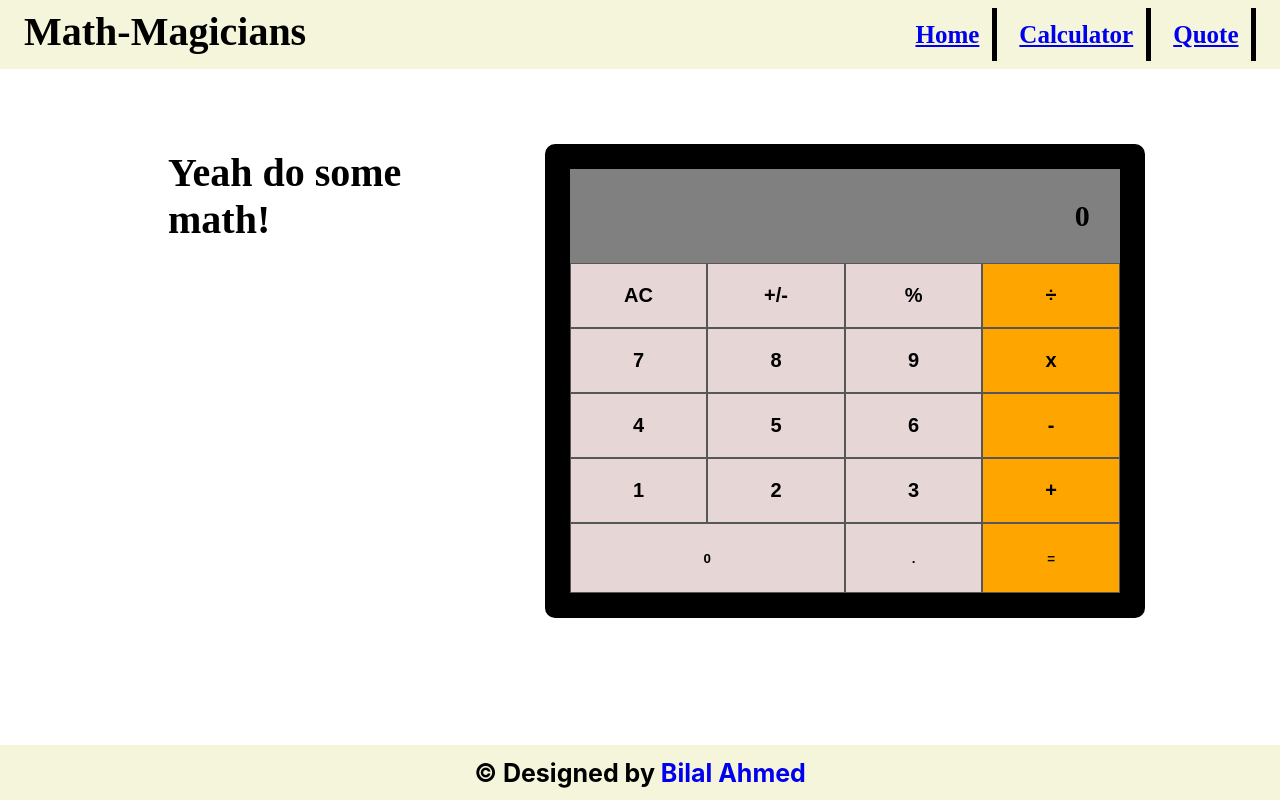
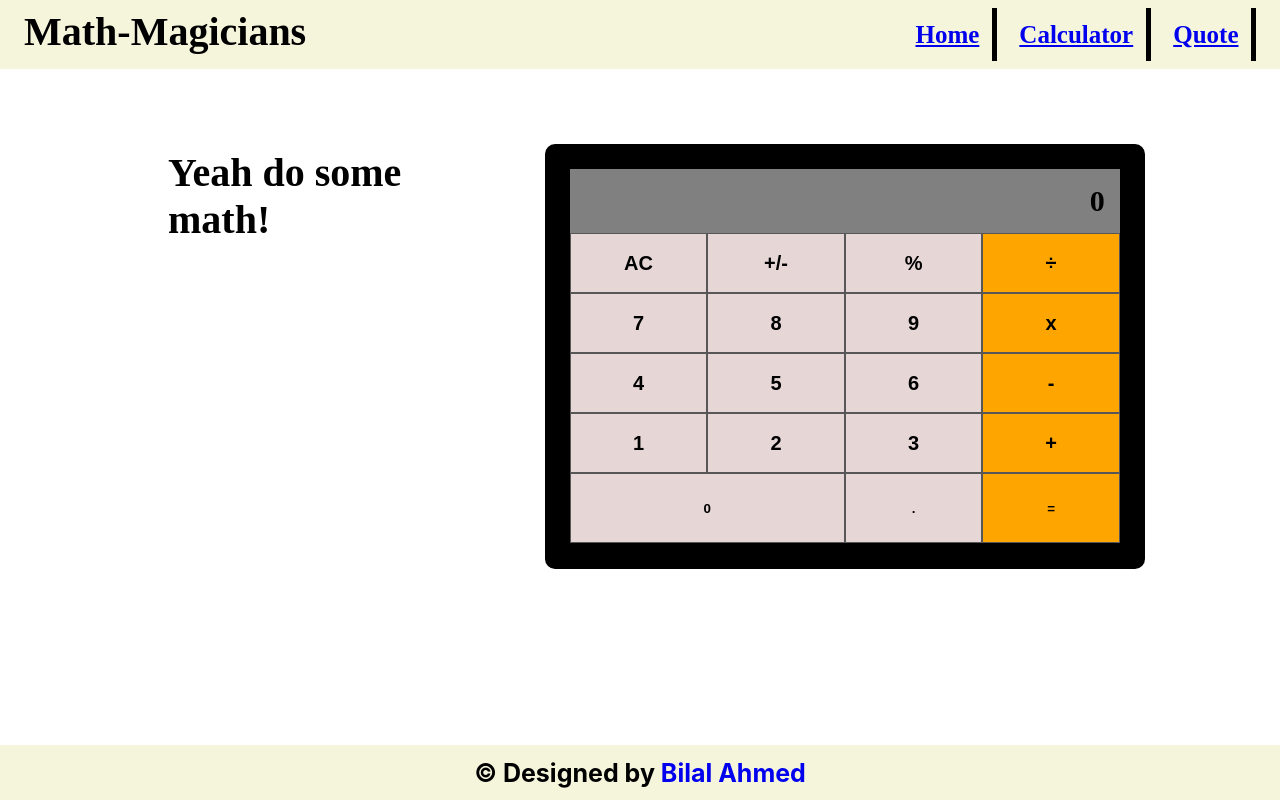
Before and after one commit to bilalrajput09/Math-Magicians, a React (Create React App) app: page /calculator in a window 1280 px wide. Built offline with nearby package versions, Linux system fonts and the light colour scheme.

Commit message:
Fix styling

```diff
--- a/src/Components/Calculator.module.css
+++ b/src/Components/Calculator.module.css
@@ -9,6 +9,7 @@
   justify-content: space-between;
   max-width: 80vw;
   margin: 0 auto;
+  height: 500px;
 }
 
 .calculator_main_container h1 {
@@ -35,10 +36,10 @@
   display: grid;
   grid-template-columns: 1fr 1fr 1fr 1fr;
   grid-template-rows: 1fr 1fr 1fr 1fr;
+  height: 240px;
 }
 
 .calculator_main button {
-  padding: 1em 0.5em;
   font-weight: 700;
   font-size: 20px;
   text-align: center;
@@ -67,7 +68,7 @@
 }
 
 .header {
-  padding: 1em;
+  padding: 0.5em;
   display: flex;
   justify-content: flex-end;
   align-items: flex-end;
```
